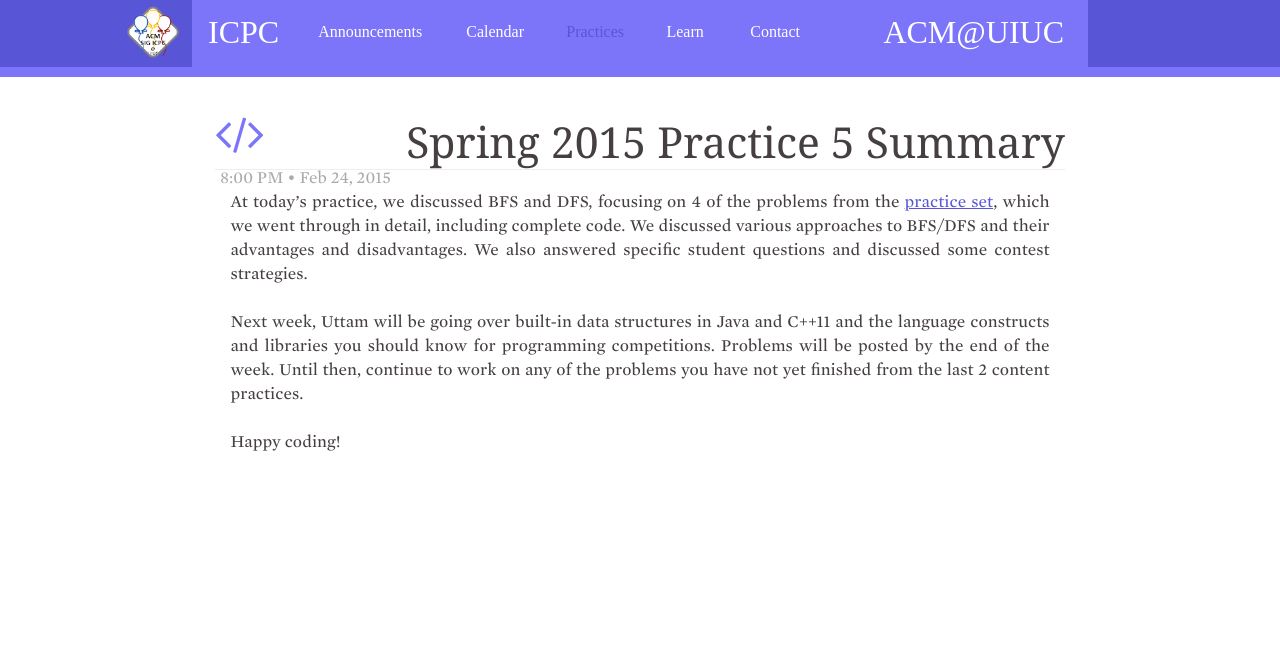
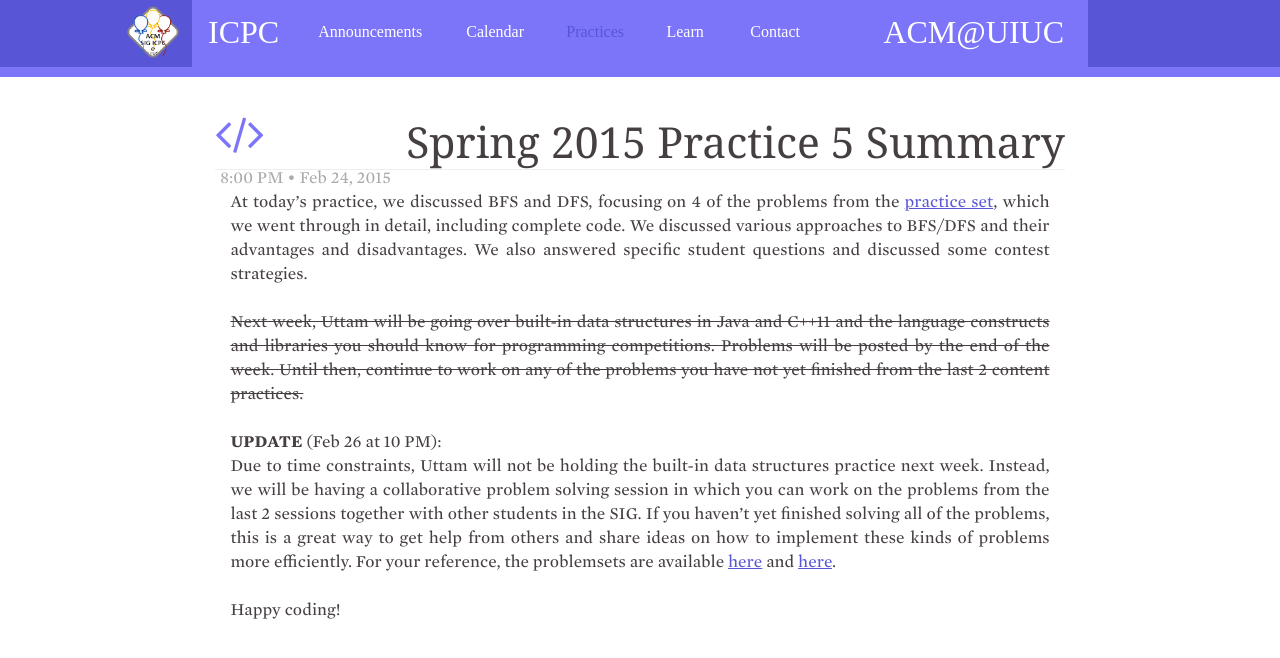
Before and after one commit to acm-uiuc/icpc-website, a Jekyll site: the page built from _posts/2015-02-24-spring-2015-practice-5-summary.md, in a window 1280 px wide. Shown: the top 658 px of the page. Built offline with Jekyll 4.4.1, drawn with Linux system fonts in a browser that asks for light colours; nearby versions of some CDN libraries; some web fonts are replaced; Markdown is read by kramdown in place of the engine named in the settings.

Commit message:
Updating content of 6th practice.

```diff
--- a/_posts/2015-02-24-spring-2015-practice-5-summary.md
+++ b/_posts/2015-02-24-spring-2015-practice-5-summary.md
@@ -13,11 +13,29 @@ specific student questions and discussed some contest strategies.
 
 <br/>
 
+<strike>
 Next week, Uttam will be going over built-in data structures in Java and C++11 and
 the language constructs and libraries you should know for programming competitions.
 Problems will be posted by the end of the week. Until then, continue to work on any
 of the problems you have not yet finished from the last 2 content practices.
+</strike>
+
+<br/>
+
+<b>UPDATE</b> (Feb 26 at 10 PM):
+
+Due to time constraints, Uttam will not be holding the built-in data structures
+practice next week.
+Instead, we will be having a collaborative problem solving session in which you can
+work on the problems from the last 2 sessions together with other students in the
+SIG. If you haven't yet finished solving all of the problems, this is a great way
+to get help from others and share ideas on how to implement these kinds of problems
+more efficiently. For your reference, the problemsets are available [here][1] and
+[here][2].
 
 <br/>
 
 Happy coding!
+
+[1]:/announcements/2015/02/04/practice-problems-for-the-week-of-feb-03.html "Simple DP Problemset"
+[2]:/announcements/2015/02/17/practice-problems-for-the-week-of-feb-17.html "Graph Search Problemset"
```
Also changed, not shown: other parts of _posts/2015-02-24-spring-2015-practice-5-summary.md (+1 -1 lines).
